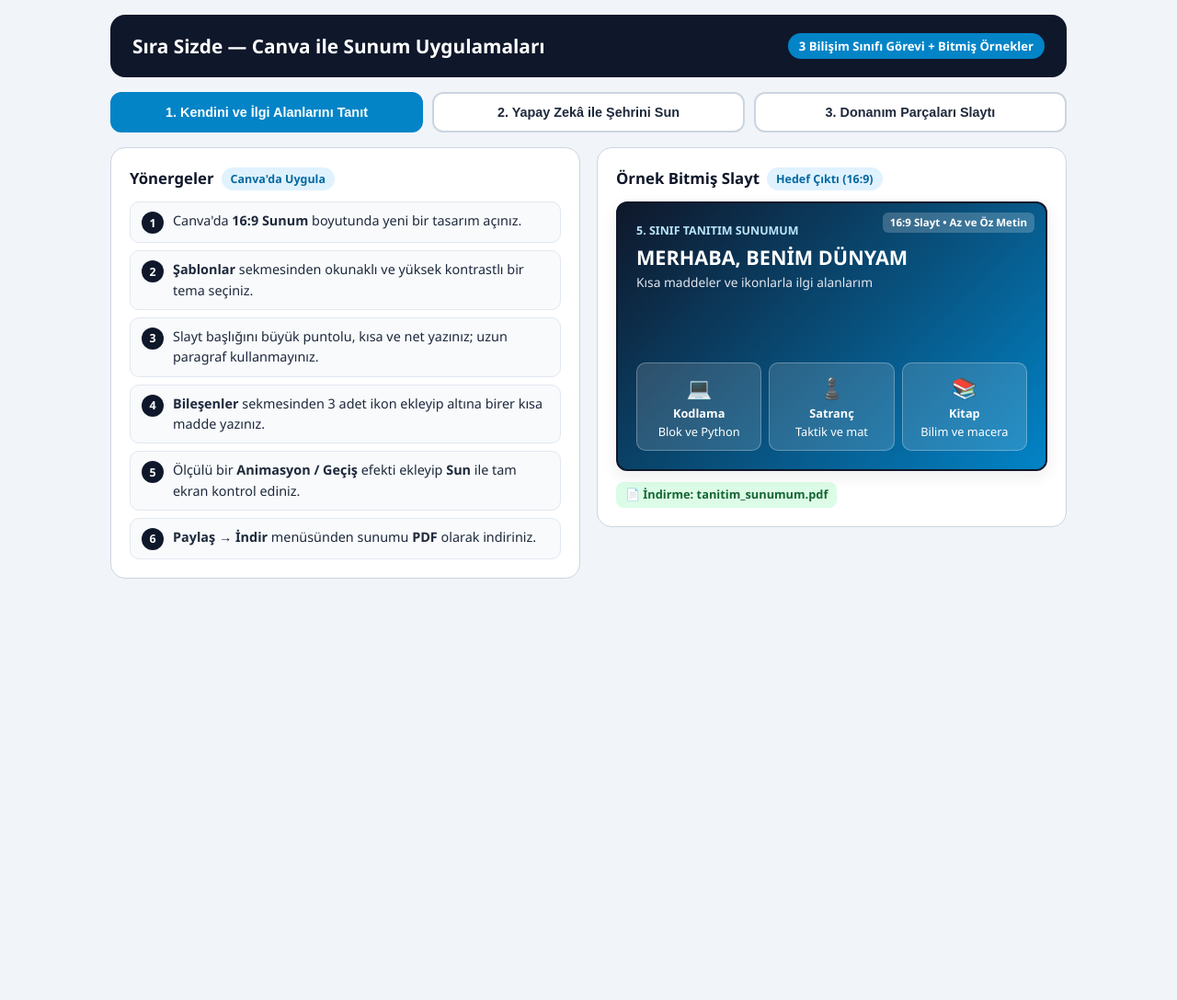
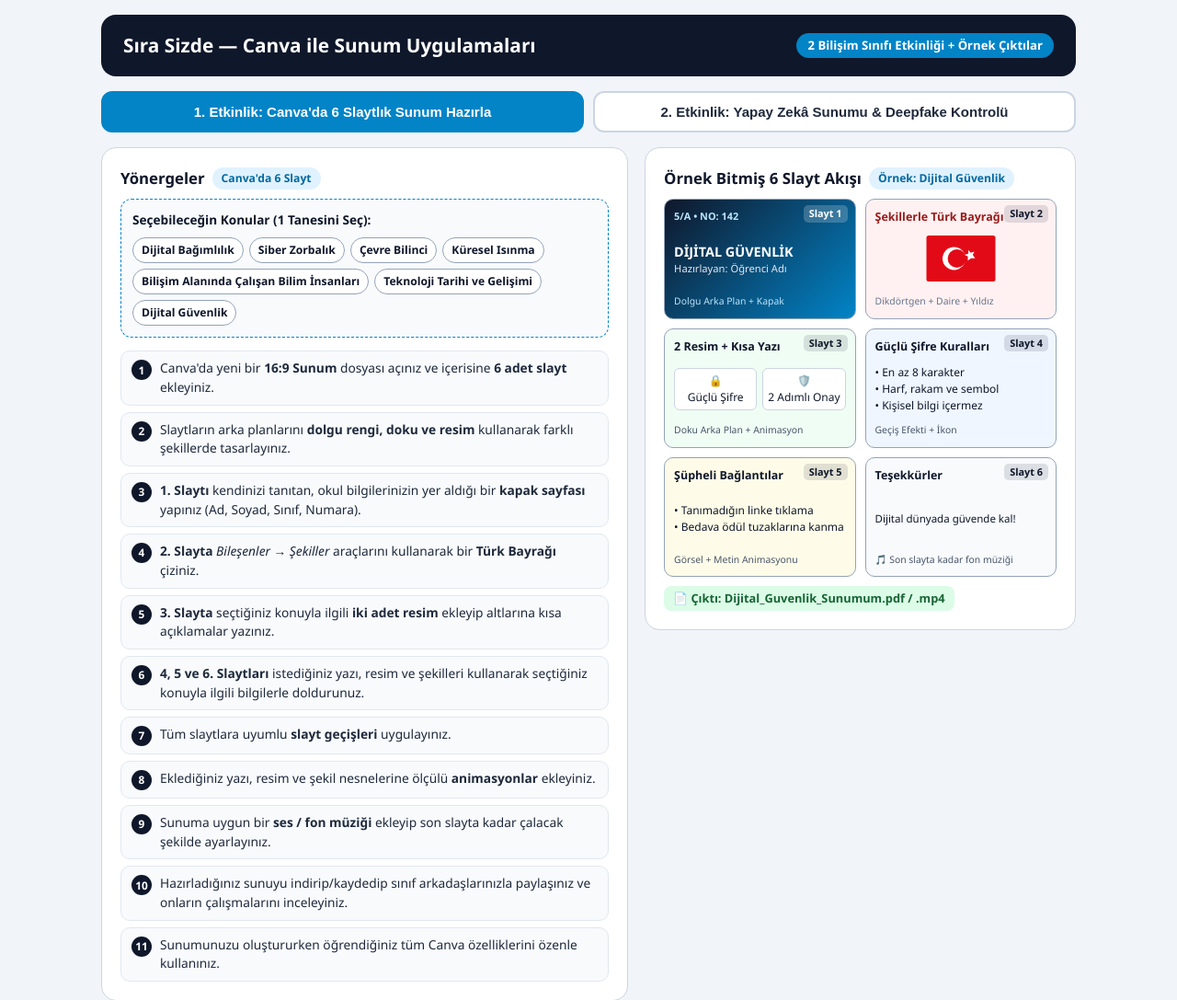
Before and after one commit to batunver/batunverbt, a plain HTML site: page folder/5/etkinlik/canva-sira-sizde.html in a window 1280 px wide. Shown: the top 1087 px of the page at 92% size. Before the commit the page ends 800 px from the top, so only its background shows below. Drawn offline with Linux system fonts and the light colour scheme.

Commit message:
Update canva-sira-sizde.html

```diff
--- a/folder/5/etkinlik/canva-sira-sizde.html
+++ b/folder/5/etkinlik/canva-sira-sizde.html
@@ -3,16 +3,17 @@
 <head>
   <meta charset="UTF-8" />
   <meta name="viewport" content="width=device-width, initial-scale=1.0" />
-  <title>Sıra Sizde — Canva Bilişim Sınıfı Uygulamaları</title>
+  <title>Sıra Sizde — Canva ile Sunum Uygulamaları</title>
   <style>
     :root {
       --navy: #0f172a; --slate-bg: #f1f5f9; --card: #ffffff;
       --border: #cbd5e1; --accent: #0284c7; --accent-soft: #e0f2fe;
+      --ok: #16a34a; --ok-bg: #dcfce7; --warn: #d97706; --warn-bg: #fef3c7;
       --text: #1e293b; --muted: #475569;
     }
     * { box-sizing: border-box; margin: 0; padding: 0; }
-    body { font-family: 'Segoe UI', system-ui, sans-serif; background: var(--slate-bg); color: var(--text); padding: 16px; line-height: 1.55; }
-    .container { max-width: 1040px; margin: 0 auto; }
+    body { font-family: 'Segoe UI', system-ui, sans-serif; background: var(--slate-bg); color: var(--text); padding: 16px; line-height: 1.5; }
+    .container { max-width: 1060px; margin: 0 auto; }
     .hero {
       background: var(--navy); color: #fff; padding: 18px 24px; border-radius: 16px;
       margin-bottom: 16px; display: flex; justify-content: space-between; align-items: center; flex-wrap: wrap; gap: 10px;
@@ -21,59 +22,69 @@
     .hero span { background: var(--accent); padding: 4px 12px; border-radius: 999px; font-size: 0.82rem; font-weight: 700; }
     .tabs { display: flex; gap: 10px; margin-bottom: 16px; flex-wrap: wrap; }
     .tab-btn {
-      flex: 1; min-width: 210px; padding: 12px 14px; border: 2px solid var(--border);
-      background: var(--card); color: var(--text); border-radius: 12px; font-weight: 700; cursor: pointer; font-size: 0.9rem;
+      flex: 1; min-width: 240px; padding: 12px 16px; border: 2px solid var(--border);
+      background: var(--card); color: var(--text); border-radius: 12px; font-weight: 700; cursor: pointer; font-size: 0.94rem;
     }
     .tab-btn.active { background: var(--accent); border-color: var(--accent); color: #fff; }
     .panel { display: none; }
     .panel.active { display: block; }
-    .split { display: grid; grid-template-columns: 1fr 1fr; gap: 18px; align-items: start; }
-    @media (max-width: 860px) { .split { grid-template-columns: 1fr; } }
+    .split { display: grid; grid-template-columns: 1.1fr 0.9fr; gap: 18px; align-items: start; }
+    @media (max-width: 880px) { .split { grid-template-columns: 1fr; } }
     .box { background: var(--card); border: 1px solid var(--border); border-radius: 16px; padding: 20px; }
-    .box h2 { font-size: 1.05rem; color: var(--navy); margin-bottom: 12px; display: flex; align-items: center; gap: 8px; }
-    .badge { background: var(--accent-soft); color: #0369a1; font-size: 0.78rem; padding: 3px 10px; border-radius: 999px; font-weight: 700; }
-    .steps { list-style: none; display: flex; flex-direction: column; gap: 8px; }
+    .box h2 { font-size: 1.05rem; color: var(--navy); margin-bottom: 10px; display: flex; align-items: center; gap: 8px; flex-wrap: wrap; }
+    .badge { background: var(--accent-soft); color: #0369a1; font-size: 0.76rem; padding: 3px 10px; border-radius: 999px; font-weight: 700; }
+    .topics-box {
+      background: #f8fafc; border: 1.5px dashed var(--accent); border-radius: 12px; padding: 12px; margin-bottom: 14px;
+    }
+    .topics-title { font-size: 0.85rem; font-weight: 800; color: var(--navy); margin-bottom: 8px; }
+    .topic-pills { display: flex; flex-wrap: wrap; gap: 6px; }
+    .topic-pill {
+      background: #fff; border: 1px solid #94a3b8; color: var(--navy);
+      font-size: 0.76rem; font-weight: 700; padding: 4px 9px; border-radius: 999px;
+    }
+    .steps { list-style: none; display: flex; flex-direction: column; gap: 7px; }
     .steps li {
-      background: #f8fafc; border: 1px solid #e2e8f0; border-radius: 10px; padding: 9px 12px;
-      font-size: 0.9rem; display: flex; gap: 10px; align-items: flex-start;
+      background: #f8fafc; border: 1px solid #e2e8f0; border-radius: 10px; padding: 8px 11px;
+      font-size: 0.86rem; display: flex; gap: 9px; align-items: flex-start;
     }
     .step-no {
-      min-width: 24px; height: 24px; border-radius: 50%; background: var(--navy); color: #fff;
-      font-size: 0.78rem; font-weight: 700; display: inline-flex; align-items: center; justify-content: center; margin-top: 1px;
+      min-width: 22px; height: 22px; border-radius: 50%; background: var(--navy); color: #fff;
+      font-size: 0.74rem; font-weight: 700; display: inline-flex; align-items: center; justify-content: center; margin-top: 1px;
     }
-    .slide-preview {
-      background: #fff; border: 2px solid #94a3b8; border-radius: 12px;
-      padding: 20px; box-shadow: 0 6px 18px rgba(15, 23, 42, 0.08);
-      position: relative; aspect-ratio: 16 / 10; display: flex; flex-direction: column; justify-content: space-between;
+
+    /* 6 Slaytlık Örnek Akış Önizlemesi */
+    .slides-grid { display: grid; grid-template-columns: 1fr 1fr; gap: 10px; }
+    @media (max-width: 520px) { .slides-grid { grid-template-columns: 1fr; } }
+    .mini-slide {
+      border: 1.5px solid #94a3b8; border-radius: 10px; padding: 10px;
+      aspect-ratio: 16 / 10; display: flex; flex-direction: column; justify-content: space-between;
+      font-size: 0.75rem; position: relative; overflow: hidden;
     }
-    .slide-tag {
-      position: absolute; top: 10px; right: 12px; font-size: 0.72rem; color: #0369a1;
-      background: #e0f2fe; padding: 2px 8px; border-radius: 6px; font-weight: 700;
+    .s-no {
+      position: absolute; top: 6px; right: 8px; font-size: 0.68rem; font-weight: 800;
+      background: rgba(15,23,42,0.12); padding: 1px 6px; border-radius: 5px;
     }
-    .slide-cover {
-      background: linear-gradient(135deg, #0f172a, #0284c7); color: #fff; border-color: #0f172a;
+    .s1 { background: linear-gradient(135deg, #0f172a, #0284c7); color: #fff; }
+    .s1 .s-no { background: rgba(255,255,255,0.2); color: #fff; }
+    .s2 { background: #fff1f2; color: #0f172a; }
+    .s3 { background: #f0fdf4; color: #0f172a; }
+    .s4 { background: #eff6ff; color: #0f172a; }
+    .s5 { background: #fefce8; color: #0f172a; }
+    .s6 { background: #f8fafc; color: #0f172a; }
+
+    /* 2. Etkinlik: YZ Doğrulama & Deepfake Örnek Çıktısı */
+    .check-card {
+      border: 1.5px solid #94a3b8; border-radius: 12px; padding: 14px; background: #fff; margin-bottom: 12px;
     }
-    .slide-cover .slide-tag { background: rgba(255,255,255,0.2); color: #fff; }
-    .mini-cards-3 { display: grid; grid-template-columns: repeat(3, 1fr); gap: 8px; margin-top: 10px; }
-    .mini-c {
-      background: rgba(255,255,255,0.14); border: 1px solid rgba(255,255,255,0.28);
-      border-radius: 10px; padding: 10px 8px; text-align: center; font-size: 0.8rem;
+    .check-row {
+      display: flex; gap: 10px; align-items: flex-start; padding: 8px 10px; border-radius: 8px;
+      margin-bottom: 8px; font-size: 0.85rem;
     }
-    .city-slide-grid { display: grid; grid-template-columns: 1.2fr 0.8fr; gap: 12px; align-items: center; margin-top: 8px; }
-    .city-bullets { list-style: none; display: flex; flex-direction: column; gap: 6px; font-size: 0.86rem; }
-    .city-bullets li { background: #f8fafc; border-left: 4px solid #0284c7; padding: 6px 8px; border-radius: 4px; }
-    .city-art {
-      background: #e0f2fe; border-radius: 10px; padding: 14px 10px; text-align: center;
-      font-size: 0.78rem; font-weight: 700; color: #0f172a;
-    }
-    .hw-table { width: 100%; border-collapse: collapse; font-size: 0.82rem; margin-top: 6px; }
-    .hw-table th, .hw-table td { border: 1.5px solid #94a3b8; padding: 7px 8px; text-align: left; vertical-align: middle; }
-    .hw-table th { background: #e0f2fe; color: var(--navy); font-weight: 800; text-align: center; }
-    .hw-table td.img-cell { text-align: center; width: 64px; font-size: 1.3rem; background: #f8fafc; }
-    .hw-table td.name-cell { font-weight: 700; color: var(--navy); width: 110px; }
+    .check-row.ok { background: var(--ok-bg); color: #166534; }
+    .check-row.warn { background: var(--warn-bg); color: #92400e; }
     .file-pill {
-      margin-top: 12px; display: inline-block; font-size: 0.8rem; font-weight: 700;
-      background: #dcfce7; color: #166534; padding: 4px 10px; border-radius: 8px;
+      margin-top: 10px; display: inline-block; font-size: 0.8rem; font-weight: 700;
+      background: var(--ok-bg); color: #166534; padding: 4px 10px; border-radius: 8px;
     }
   </style>
 </head>
@@ -81,46 +92,105 @@
   <div class="container">
     <div class="hero">
       <h1>Sıra Sizde — Canva ile Sunum Uygulamaları</h1>
-      <span>3 Bilişim Sınıfı Görevi + Bitmiş Örnekler</span>
+      <span>2 Bilişim Sınıfı Etkinliği + Örnek Çıktılar</span>
     </div>
 
     <div class="tabs">
-      <button class="tab-btn active" onclick="showTab(1, this)">1. Kendini ve İlgi Alanlarını Tanıt</button>
-      <button class="tab-btn" onclick="showTab(2, this)">2. Yapay Zekâ ile Şehrini Sun</button>
-      <button class="tab-btn" onclick="showTab(3, this)">3. Donanım Parçaları Slaytı</button>
+      <button class="tab-btn active" onclick="showTab(1, this)">1. Etkinlik: Canva'da 6 Slaytlık Sunum Hazırla</button>
+      <button class="tab-btn" onclick="showTab(2, this)">2. Etkinlik: Yapay Zekâ Sunumu &amp; Deepfake Kontrolü</button>
     </div>
 
     <!-- 1. ETKİNLİK -->
     <div id="tab-1" class="panel active">
       <div class="split">
         <div class="box">
-          <h2>Yönergeler <span class="badge">Canva'da Uygula</span></h2>
+          <h2>Yönergeler <span class="badge">Canva'da 6 Slayt</span></h2>
+          <div class="topics-box">
+            <div class="topics-title">Seçebileceğin Konular (1 Tanesini Seç):</div>
+            <div class="topic-pills">
+              <span class="topic-pill">Dijital Bağımlılık</span>
+              <span class="topic-pill">Siber Zorbalık</span>
+              <span class="topic-pill">Çevre Bilinci</span>
+              <span class="topic-pill">Küresel Isınma</span>
+              <span class="topic-pill">Bilişim Alanında Çalışan Bilim İnsanları</span>
+              <span class="topic-pill">Teknoloji Tarihi ve Gelişimi</span>
+              <span class="topic-pill">Dijital Güvenlik</span>
+            </div>
+          </div>
           <ul class="steps">
-            <li><span class="step-no">1</span><span>Canva'da <b>16:9 Sunum</b> boyutunda yeni bir tasarım açınız.</span></li>
-            <li><span class="step-no">2</span><span><b>Şablonlar</b> sekmesinden okunaklı ve yüksek kontrastlı bir tema seçiniz.</span></li>
-            <li><span class="step-no">3</span><span>Slayt başlığını büyük puntolu, kısa ve net yazınız; uzun paragraf kullanmayınız.</span></li>
-            <li><span class="step-no">4</span><span><b>Bileşenler</b> sekmesinden 3 adet ikon ekleyip altına birer kısa madde yazınız.</span></li>
-            <li><span class="step-no">5</span><span>Ölçülü bir <b>Animasyon / Geçiş</b> efekti ekleyip <b>Sun</b> ile tam ekran kontrol ediniz.</span></li>
-            <li><span class="step-no">6</span><span><b>Paylaş → İndir</b> menüsünden sunumu <b>PDF</b> olarak indiriniz.</span></li>
+            <li><span class="step-no">1</span><span>Canva'da yeni bir <b>16:9 Sunum</b> dosyası açınız ve içerisine <b>6 adet slayt</b> ekleyiniz.</span></li>
+            <li><span class="step-no">2</span><span>Slaytların arka planlarını <b>dolgu rengi, doku ve resim</b> kullanarak farklı şekillerde tasarlayınız.</span></li>
+            <li><span class="step-no">3</span><span><b>1. Slaytı</b> kendinizi tanıtan, okul bilgilerinizin yer aldığı bir <b>kapak sayfası</b> yapınız (Ad, Soyad, Sınıf, Numara).</span></li>
+            <li><span class="step-no">4</span><span><b>2. Slayta</b> <i>Bileşenler → Şekiller</i> araçlarını kullanarak bir <b>Türk Bayrağı</b> çiziniz.</span></li>
+            <li><span class="step-no">5</span><span><b>3. Slayta</b> seçtiğiniz konuyla ilgili <b>iki adet resim</b> ekleyip altlarına kısa açıklamalar yazınız.</span></li>
+            <li><span class="step-no">6</span><span><b>4, 5 ve 6. Slaytları</b> istediğiniz yazı, resim ve şekilleri kullanarak seçtiğiniz konuyla ilgili bilgilerle doldurunuz.</span></li>
+            <li><span class="step-no">7</span><span>Tüm slaytlara uyumlu <b>slayt geçişleri</b> uygulayınız.</span></li>
+            <li><span class="step-no">8</span><span>Eklediğiniz yazı, resim ve şekil nesnelerine ölçülü <b>animasyonlar</b> ekleyiniz.</span></li>
+            <li><span class="step-no">9</span><span>Sunuma uygun bir <b>ses / fon müziği</b> ekleyip son slayta kadar çalacak şekilde ayarlayınız.</span></li>
+            <li><span class="step-no">10</span><span>Hazırladığınız sunuyu indirip/kaydedip sınıf arkadaşlarınızla paylaşınız ve onların çalışmalarını inceleyiniz.</span></li>
+            <li><span class="step-no">11</span><span>Sunumunuzu oluştururken öğrendiğiniz tüm Canva özelliklerini özenle kullanınız.</span></li>
           </ul>
         </div>
 
         <div class="box">
-          <h2>Örnek Bitmiş Slayt <span class="badge">Hedef Çıktı (16:9)</span></h2>
-          <div class="slide-preview slide-cover">
-            <span class="slide-tag">16:9 Slayt • Az ve Öz Metin</span>
-            <div>
-              <div style="font-size:0.78rem; color:#bae6fd; font-weight:700;">5. SINIF TANITIM SUNUMUM</div>
-              <div style="font-size:1.35rem; font-weight:800; margin-top:2px;">MERHABA, BENİM DÜNYAM</div>
-              <div style="font-size:0.86rem; color:#e2e8f0;">Kısa maddeler ve ikonlarla ilgi alanlarım</div>
+          <h2>Örnek Bitmiş 6 Slayt Akışı <span class="badge">Örnek: Dijital Güvenlik</span></h2>
+          <div class="slides-grid">
+            <div class="mini-slide s1">
+              <span class="s-no">Slayt 1</span>
+              <div style="font-size:0.68rem; color:#bae6fd; font-weight:700;">5/A • NO: 142</div>
+              <div>
+                <div style="font-weight:800; font-size:0.9rem;">DİJİTAL GÜVENLİK</div>
+                <div style="font-size:0.7rem; color:#e2e8f0;">Hazırlayan: Öğrenci Adı</div>
+              </div>
+              <div style="font-size:0.65rem; color:#bae6fd;">Dolgu Arka Plan + Kapak</div>
             </div>
-            <div class="mini-cards-3">
-              <div class="mini-c"><div style="font-size:1.4rem;">💻</div><b>Kodlama</b><div>Blok ve Python</div></div>
-              <div class="mini-c"><div style="font-size:1.4rem;">♟️</div><b>Satranç</b><div>Taktik ve mat</div></div>
-              <div class="mini-c"><div style="font-size:1.4rem;">📚</div><b>Kitap</b><div>Bilim ve macera</div></div>
+
+            <div class="mini-slide s2">
+              <span class="s-no">Slayt 2</span>
+              <div style="font-weight:800; font-size:0.78rem; color:#991b1b;">Şekillerle Türk Bayrağı</div>
+              <div style="text-align:center;">
+                <svg viewBox="0 0 120 80" width="76" height="50">
+                  <rect width="120" height="80" rx="4" fill="#E30A17"/>
+                  <circle cx="48" cy="40" r="20" fill="#FFFFFF"/>
+                  <circle cx="53" cy="40" r="16" fill="#E30A17"/>
+                  <polygon points="78,40 69,43 72,34 66,28 75,28 78,20 81,28 90,28 84,34 87,43" fill="#FFFFFF" transform="rotate(-18 78 33) scale(0.75) translate(23,12)"/>
+                </svg>
+              </div>
+              <div style="font-size:0.65rem; color:#64748b;">Dikdörtgen + Daire + Yıldız</div>
+            </div>
+
+            <div class="mini-slide s3">
+              <span class="s-no">Slayt 3</span>
+              <div style="font-weight:800; font-size:0.78rem;">2 Resim + Kısa Yazı</div>
+              <div style="display:grid; grid-template-columns:1fr 1fr; gap:6px; text-align:center;">
+                <div style="background:#fff; border:1px solid #cbd5e1; border-radius:6px; padding:4px;">🔒<br>Güçlü Şifre</div>
+                <div style="background:#fff; border:1px solid #cbd5e1; border-radius:6px; padding:4px;">🛡️<br>2 Adımlı Onay</div>
+              </div>
+              <div style="font-size:0.65rem; color:#475569;">Doku Arka Plan + Animasyon</div>
+            </div>
+
+            <div class="mini-slide s4">
+              <span class="s-no">Slayt 4</span>
+              <div style="font-weight:800; font-size:0.78rem;">Güçlü Şifre Kuralları</div>
+              <div>• En az 8 karakter<br>• Harf, rakam ve sembol<br>• Kişisel bilgi içermez</div>
+              <div style="font-size:0.65rem; color:#475569;">Geçiş Efekti + İkon</div>
+            </div>
+
+            <div class="mini-slide s5">
+              <span class="s-no">Slayt 5</span>
+              <div style="font-weight:800; font-size:0.78rem;">Şüpheli Bağlantılar</div>
+              <div>• Tanımadığın linke tıklama<br>• Bedava ödül tuzaklarına kanma</div>
+              <div style="font-size:0.65rem; color:#475569;">Görsel + Metin Animasyonu</div>
+            </div>
+
+            <div class="mini-slide s6">
+              <span class="s-no">Slayt 6</span>
+              <div style="font-weight:800; font-size:0.78rem;">Teşekkürler</div>
+              <div style="font-size:0.72rem;">Dijital dünyada güvende kal!</div>
+              <div style="font-size:0.65rem; color:#475569;">🎵 Son slayta kadar fon müziği</div>
             </div>
           </div>
-          <div class="file-pill">📄 İndirme: tanitim_sunumum.pdf</div>
+          <div class="file-pill">📄 Çıktı: Dijital_Guvenlik_Sunumum.pdf / .mp4</div>
         </div>
       </div>
     </div>
@@ -129,78 +199,50 @@
     <div id="tab-2" class="panel">
       <div class="split">
         <div class="box">
-          <h2>Yönergeler <span class="badge">YZ + Doğruluk Kontrolü</span></h2>
+          <h2>Yönergeler <span class="badge">YZ + Doğruluk &amp; Deepfake</span></h2>
+          <div class="topics-box">
+            <div class="topics-title">Seçebileceğin Konular (1 Tanesini Seç):</div>
+            <div class="topic-pills">
+              <span class="topic-pill">Dijital Bağımlılık</span>
+              <span class="topic-pill">Siber Zorbalık</span>
+              <span class="topic-pill">Çevre Bilinci</span>
+              <span class="topic-pill">Küresel Isınma</span>
+              <span class="topic-pill">Bilişim Alanında Çalışan Bilim İnsanları</span>
+              <span class="topic-pill">Teknoloji Tarihi ve Gelişimi</span>
+              <span class="topic-pill">Dijital Güvenlik</span>
+            </div>
+          </div>
           <ul class="steps">
-            <li><span class="step-no">1</span><span>Yapay zekâ aracından yaşadığın şehirle ilgili <b>3 kısa bilgi maddesi</b> isteyiniz.</span></li>
-            <li><span class="step-no">2</span><span>Üretilen bilgilerin <b>doğruluğunu</b> ve sahte/yanlış yönlendirme (Deepfake) riskini kontrol ediniz.</span></li>
-            <li><span class="step-no">3</span><span>Canva'da yeni slayta başlık ve kontrol ettiğin <b>3 kısa maddeyi</b> ekleyiniz.</span></li>
-            <li><span class="step-no">4</span><span><b>Bileşenler</b> veya <b>Yüklemeler</b> üzerinden telifsiz bir şehir görseli ekleyiniz.</span></li>
-            <li><span class="step-no">5</span><span>Slaytın altına kullandığın bilginin/görselin <b>kaynağını</b> ekleyip <b>PDF</b> indiriniz.</span></li>
+            <li><span class="step-no">1</span><span>Yukarıdaki konulardan birini seçiniz ve bir <b>yapay zekâ</b> aracından (Canva Sihirli Tasarım, Gemini vb.) yararlanarak taslak sunum oluşturunuz.</span></li>
+            <li><span class="step-no">2</span><span>Yapay zekânın ürettiği tüm metinleri okuyup bilgilerin <b>doğruluğunu</b> güvenilir kaynaklardan kontrol ediniz.</span></li>
+            <li><span class="step-no">3</span><span>Sunumdaki görsellerin veya içeriklerin <b>sahte / yanıltıcı (Deepfake)</b> ya da uygunsuz olup olmadığını inceleyiniz.</span></li>
+            <li><span class="step-no">4</span><span>Slaytlardaki <b>teknik hataları</b> (yazım yanlışı, taşan metin, okunmayan renk kontrastı, bozuk hizalama) tespit edip düzeltiniz.</span></li>
+            <li><span class="step-no">5</span><span>Düzenlediğiniz sunuma kullandığınız bilgilerin ve görsellerin <b>kaynağını</b> ekleyip <b>PDF</b> olarak indiriniz.</span></li>
           </ul>
         </div>
 
         <div class="box">
-          <h2>Örnek Bitmiş Slayt <span class="badge">Kontrol Edilmiş Sunum</span></h2>
-          <div class="slide-preview">
-            <span class="slide-tag">Kontrol Edildi • Kaynaklı</span>
-            <div>
-              <div style="font-size:1.15rem; font-weight:800; color:#0f172a;">BAŞKENTİMİZ ANKARA</div>
-              <div class="city-slide-grid">
-                <ul class="city-bullets">
-                  <li><b>Başkent:</b> 13 Ekim 1923'te ilan edildi.</li>
-                  <li><b>Önemli Yapı:</b> Anıtkabir ve Ankara Kalesi.</li>
-                  <li><b>Özellik:</b> Eğitim, kültür ve müze şehri.</li>
-                </ul>
-                <div class="city-art">
-                  <div style="font-size:2.1rem;">🏛️</div>
-                  <div>Anıtkabir &amp; Ankara</div>
-                  <div style="font-size:0.7rem; color:#475569; font-weight:400; margin-top:4px;">Telifsiz İkon / Görsel</div>
-                </div>
-              </div>
+          <h2>Örnek Bitmiş Kontrol Çıktısı <span class="badge">Örnek: Küresel Isınma</span></h2>
+          <div class="check-card">
+            <div style="font-weight:800; color:var(--navy); margin-bottom:10px;">YZ Taslağı → Kontrol Edilmiş Son Hâl</div>
+            <div class="check-row warn">
+              <span>⚠️</span>
+              <div><b>Tespit Edilen Hata (YZ Taslağı):</b> Yapay zekâ görselinde gerçek dışı/yapay (Deepfake) bir buzdağı fotoğrafı vardı ve metin taşmıştı.</div>
             </div>
-            <div style="font-size:0.74rem; color:#64748b; border-top:1px solid #e2e8f0; padding-top:6px;">
-              Kaynak: T.C. Kültür ve Turizm Bakanlığı verileri doğrulandı.
+            <div class="check-row ok">
+              <span>✅</span>
+              <div><b>Bilgi Doğrulaması:</b> Sıcaklık artışı ve sera gazı verileri resmî çevre kaynaklarından doğrulandı.</div>
+            </div>
+            <div class="check-row ok">
+              <span>✅</span>
+              <div><b>Deepfake &amp; Uygunluk:</b> Yapay/yanıltıcı görsel kaldırılıp yerine Canva'dan gerçek, telifsiz doğa görseli eklendi.</div>
+            </div>
+            <div class="check-row ok" style="margin-bottom:0;">
+              <span>✅</span>
+              <div><b>Teknik Düzeltme:</b> Taşan paragraf 3 kısa maddeye indirildi, yazı boyutu 22 pt yapıldı ve kaynakça eklendi.</div>
             </div>
           </div>
-          <div class="file-pill">📄 İndirme: ankara_sunumu.pdf</div>
-        </div>
-      </div>
-    </div>
-
-    <!-- 3. ETKİNLİK -->
-    <div id="tab-3" class="panel">
-      <div class="split">
-        <div class="box">
-          <h2>Yönergeler <span class="badge">Canva Tablo + İkon</span></h2>
-          <ul class="steps">
-            <li><span class="step-no">1</span><span>Canva'da yeni bir slayt açıp başlığı <b>"DONANIM PARÇALARI"</b> yapınız.</span></li>
-            <li><span class="step-no">2</span><span><b>Bileşenler → Tablolar</b> bölümünden <b>3 sütunlu</b> bir tablo ekleyiniz.</span></li>
-            <li><span class="step-no">3</span><span>Başlıkları <b>Resmi</b>, <b>Donanım Adı</b> ve <b>Görevi</b> olarak yazınız.</span></li>
-            <li><span class="step-no">4</span><span><b>Bileşenler</b>'den İşlemci, RAM ve SSD ikonlarını bulup ilk sütuna yerleştiriniz.</span></li>
-            <li><span class="step-no">5</span><span>Görevlerini en fazla 5-6 kelimelik kısa ifadelerle yazıp <b>PPTX / PDF</b> indiriniz.</span></li>
-          </ul>
-        </div>
-
-        <div class="box">
-          <h2>Örnek Bitmiş Slayt <span class="badge">3×3 Tablo Slaytı</span></h2>
-          <div class="slide-preview">
-            <span class="slide-tag">Tablo Düzeni</span>
-            <div>
-              <div style="font-size:1.1rem; font-weight:800; color:#0f172a;">BİLGİSAYAR DONANIM PARÇALARI</div>
-              <table class="hw-table">
-                <thead>
-                  <tr><th>Resmi</th><th>Donanım Adı</th><th>Görevi</th></tr>
-                </thead>
-                <tbody>
-                  <tr><td class="img-cell">🧠</td><td class="name-cell">İşlemci (CPU)</td><td>Komutları ve hesaplamaları yürütür.</td></tr>
-                  <tr><td class="img-cell">⚡</td><td class="name-cell">RAM Bellek</td><td>Çalışan verileri geçici olarak tutar.</td></tr>
-                  <tr><td class="img-cell">💾</td><td class="name-cell">Sabit Disk / SSD</td><td>Dosyaları kalıcı olarak depolar.</td></tr>
-                </tbody>
-              </table>
-            </div>
-            <div style="font-size:0.74rem; color:#64748b;">İpucu: Tabloda yazı boyutu en az 18 pt seçilmelidir.</div>
-          </div>
-          <div class="file-pill">📄 İndirme: donanim_slayti.pptx / .pdf</div>
+          <div class="file-pill">📄 Çıktı: Kuresel_Isinma_Kontrollu.pdf</div>
         </div>
       </div>
     </div>
```
